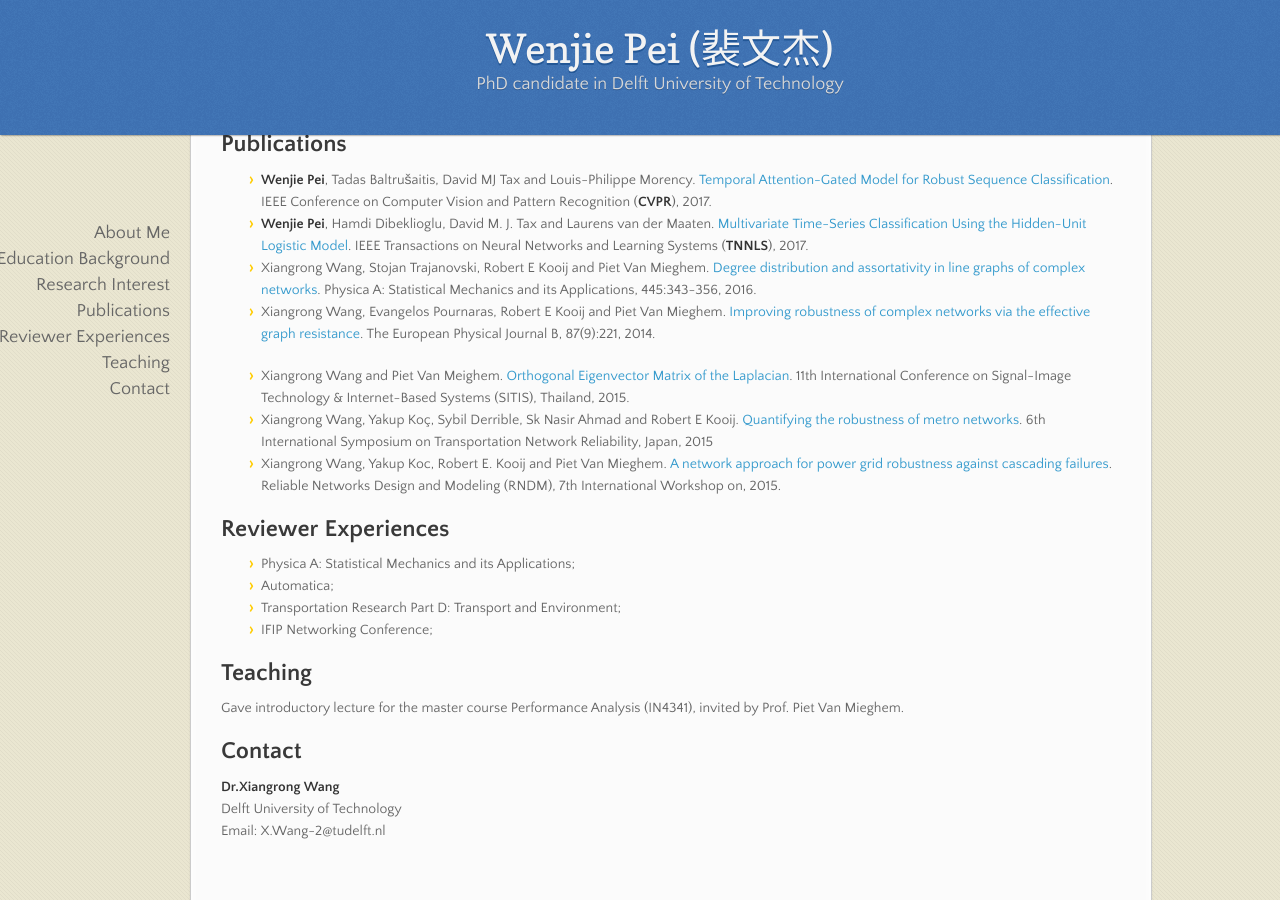
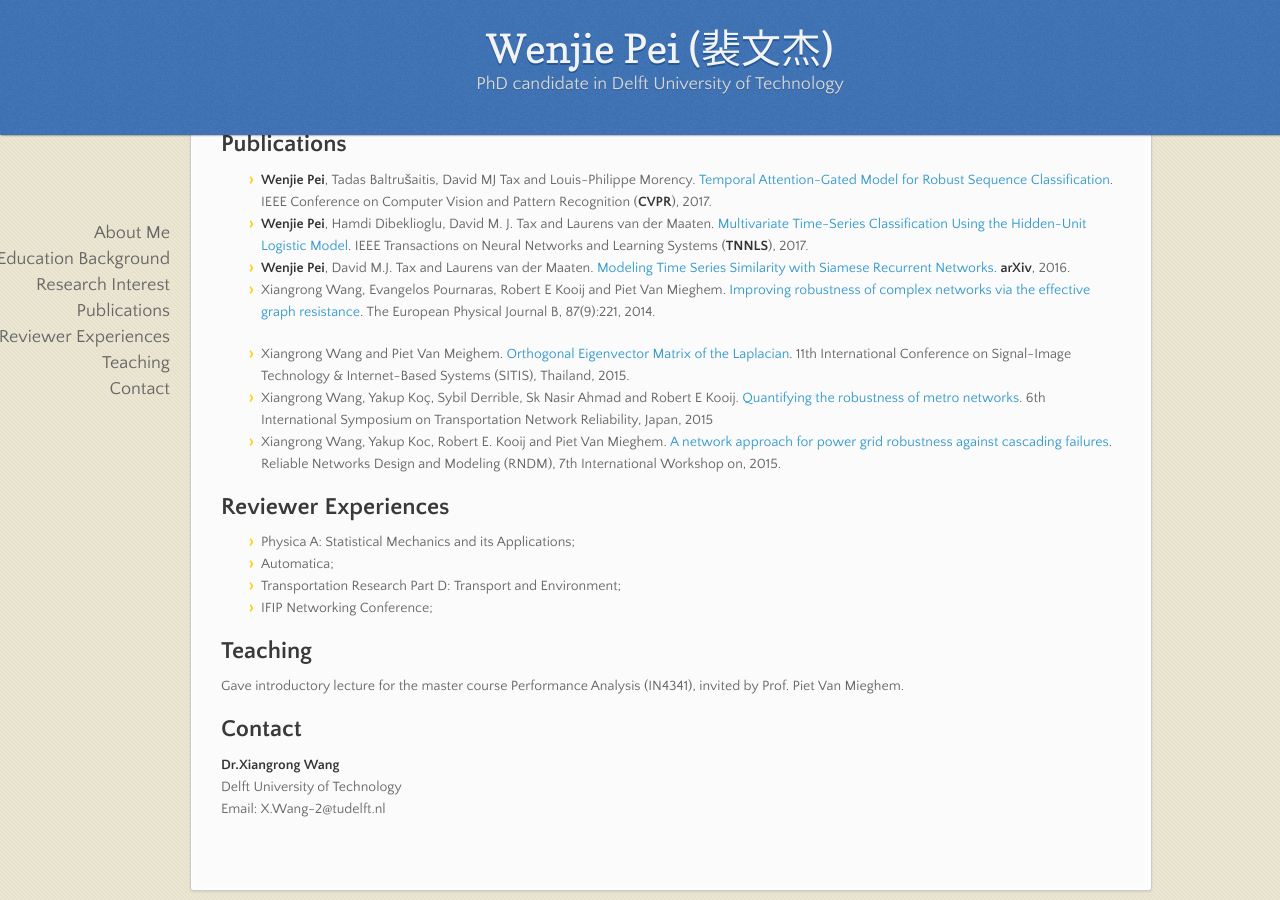
Before and after one commit to wenjiepei/wenjiepei.github.com, a Jekyll site: the page built from index.md, in a window 1280 px wide and 900 px high, scrolled down 668 px. Built offline with Jekyll 4.4.1, drawn with Linux system fonts in a browser that asks for light colours; nearby versions of some CDN libraries; our own code applies the rules of GitHub Pages for plain Markdown files.

Commit message:
Update index.md

```diff
--- a/index.md
+++ b/index.md
@@ -28,7 +28,7 @@ Wenjie Pei is currently a PhD student at Pattern Recognition and Computer Vision
 
 - __Wenjie Pei__, Tadas Baltrušaitis, David MJ Tax and Louis-Philippe Morency. [Temporal Attention-Gated Model for Robust Sequence Classification](https://arxiv.org/pdf/1612.00385.pdf). IEEE Conference on Computer Vision and Pattern Recognition (__CVPR__), 2017.
 - __Wenjie Pei__, Hamdi Dibeklioglu, David M. J. Tax and Laurens van der Maaten. [Multivariate Time-Series Classification Using the Hidden-Unit Logistic Model](http://ieeexplore.ieee.org/abstract/document/7835652/). IEEE Transactions on Neural Networks and Learning Systems (__TNNLS__), 2017.
-- Xiangrong Wang, Stojan Trajanovski, Robert E Kooij and Piet Van Mieghem. [Degree distribution and assortativity in line graphs of complex networks](https://www.nas.ewi.tudelft.nl/people/Piet/papers/PhysicaA2015_line_graph_degree_assortativity.pdf). Physica A: Statistical Mechanics and its Applications, 445:343-356, 2016.
+- __Wenjie Pei__, David M.J. Tax and Laurens van der Maaten. [Modeling Time Series Similarity with Siamese Recurrent Networks](https://arxiv.org/pdf/1603.04713.pdf). __arXiv__, 2016.
 - Xiangrong Wang, Evangelos Pournaras, Robert E Kooij and Piet Van Mieghem. [Improving robustness of complex networks via the effective graph resistance](https://link.springer.com/article/10.1140/epjb/e2014-50276-0). The European Physical Journal B, 87(9):221, 2014.
 
 - Xiangrong Wang and Piet Van Meighem. [Orthogonal Eigenvector Matrix of the Laplacian](https://www.researchgate.net/profile/Xiangrong_Wang2/publication/287201773_Orthogonal_Eigenvector_Matrix_of_the_Laplacian/links/5672d5d708aedbbb3f9f6dc5.pdf). 11th International Conference on Signal-Image Technology & Internet-Based Systems (SITIS), Thailand, 2015.
```
